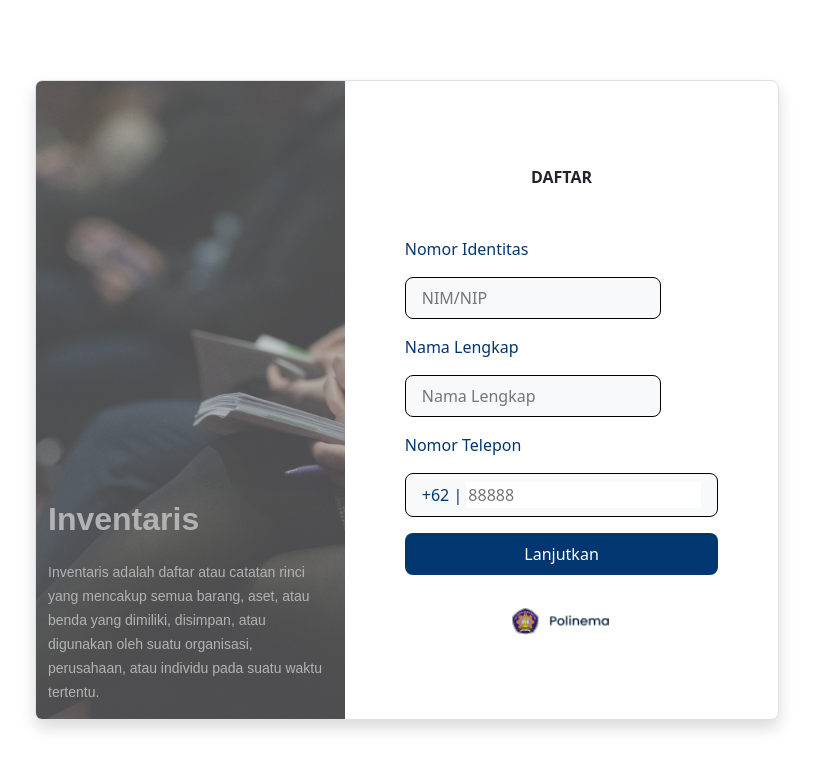
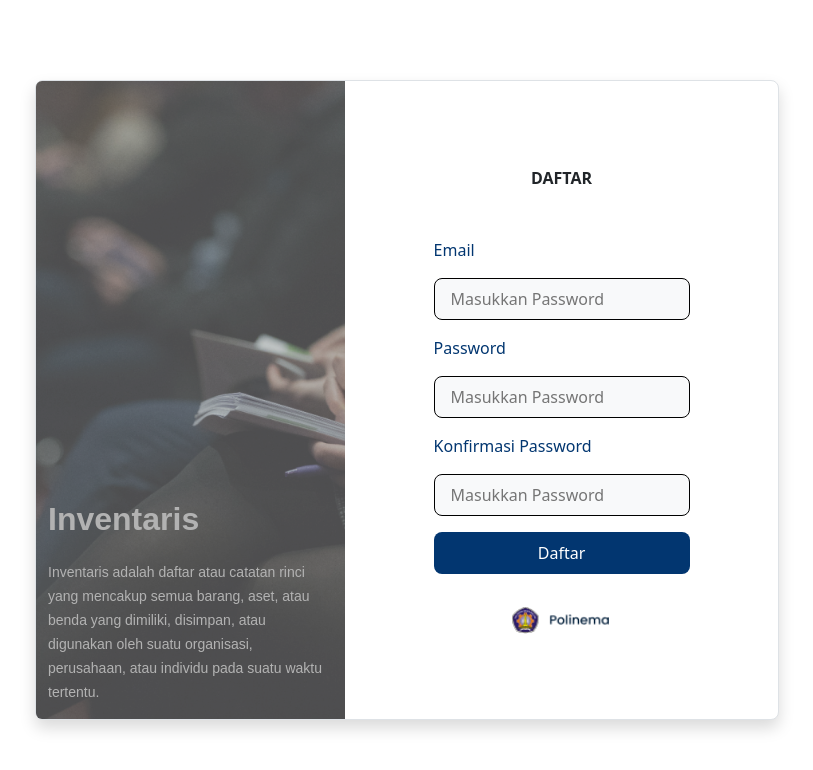
Before and after one commit to raihanachmad8/inventory-jti, a PHP site: page /app/View/index.html in a window 1280 px wide. Shown: the top 770 px of the page, without its empty margins (233-1046 px from the left). Run offline with PHP 8.4, Linux system fonts and the light colour scheme.

Commit message:
Feature/View/Registrasi-2

```diff
--- a/app/View/index.html
+++ b/app/View/index.html
@@ -31,30 +31,26 @@
                         </div>
                         <div class="input-group mb-3">
                             <div class="logintextbox">
-                                <p class="fs-6 font-weight: 600">Nomor Identitas</p>
-                                <input type="text" class="form-control-lg bg-light fs-6 border border-black" style="width: 16rem;" placeholder="NIM/NIP">
+                                <p class="fs-6 font-weight: 600">Email</p>
+                                <input type="text" class="form-control-lg bg-light fs-6 border border-black" style="width: 16rem;" placeholder="Masukkan Password">
                             </div>
                         </div>
 
                         <div class="input-group mb-3">
                             <div class="logintextbox">
-                                <p class="fs-6 font-weight: 600">Nama Lengkap</p>
-                                <input type="text" class="form-control-lg bg-light fs-6 border border-black" style="width: 16rem;" placeholder="Nama Lengkap">
+                                <p class="fs-6 font-weight: 600">Password</p>
+                                <input type="text" class="form-control-lg bg-light fs-6 border border-black" style="width: 16rem;" placeholder="Masukkan Password">
                             </div>
                         </div>
 
                         <div class="input-group mb-3">
                             <div class="logintextbox">
-                                <p class="fs-6 font-weight: 600">Nomor Telepon</p>
-                                <div class="form-control-lg bg-light fs-6 border border-black" >
-                                    +62 |
-                                    <input type="text" class="border-0" placeholder="88888">
-                                </div>
+                                <p class="fs-6 font-weight: 600">Konfirmasi Password</p>
+                                <input type="text" class="form-control-lg bg-light fs-6 border border-black" style="width: 16rem;" placeholder="Masukkan Password">
                             </div>
                         </div>
-
-                        <form action="../Registrasi-2/" class="input-group mb-3">
-                            <button class="text-white btn btn-lg w-100 fs-6 mb-3">Lanjutkan</button>
+                        <form action="../otp/" class="input-group mb-3">
+                            <button class="text-white btn btn-lg w-100 fs-6 mb-3">Daftar</button>
                         </form>
                         <div class="d-flex justify-content-center align-items-center">
                             <img src="../../assets/image/polinema-logo-login.png" class="img-fluid" style="width: 100px;">
```
Also changed, not shown: app/View/style.css (line endings or trailing spaces).
